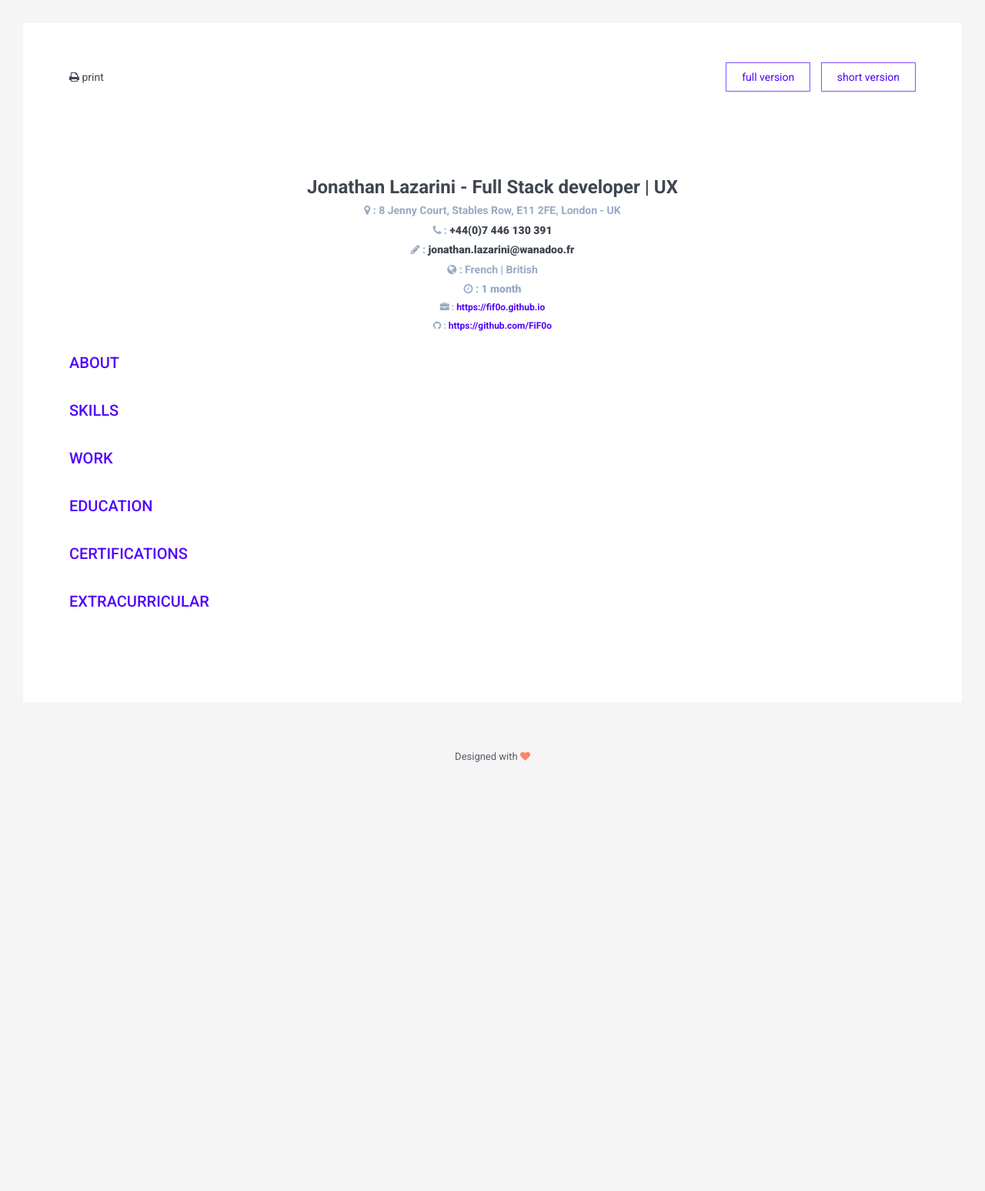
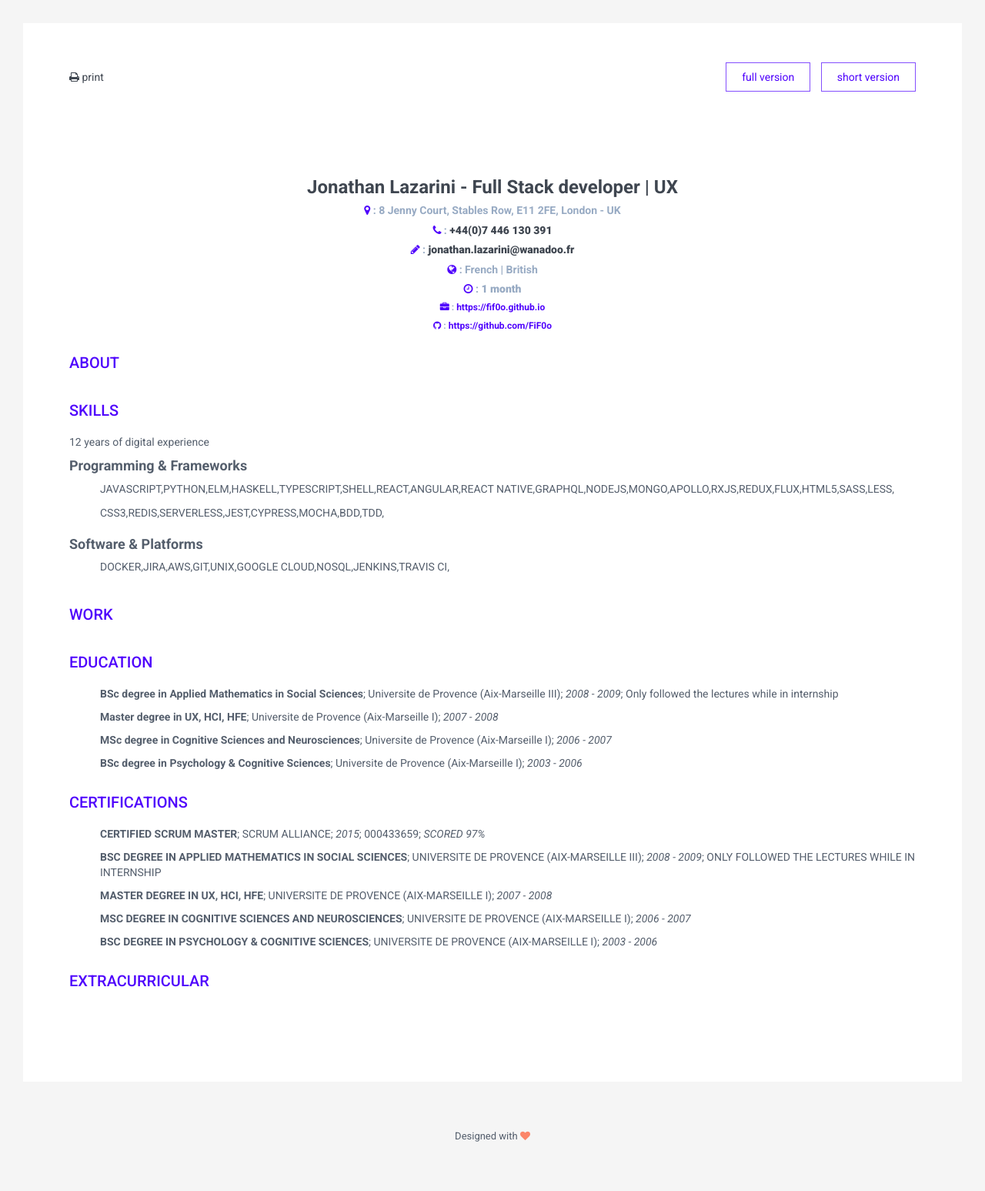
Before and after one commit to FiF0o/online-cv, a Jekyll site: the page built from short-version.html, in a window 1280 px wide. Shown: the whole page at 77% size. Built offline with Jekyll 4.4.1, drawn with Linux system fonts in a browser that asks for light colours; before the commit the page ends 1054 px from its top, so only the background shows below that.

Commit message:
add styling, data and sections for skills education, certifications

```diff
--- a/_data/short/certifications.yml
+++ b/_data/short/certifications.yml
@@ -0,0 +1,5 @@
+- <b>Certified Scrum Master</b>; Scrum Alliance; <i>2015</i>;  000433659; <i>scored 97%</i>
+- <b>BSc degree in Applied Mathematics in Social Sciences</b>; Universite de Provence (Aix-Marseille III); <i>2008 - 2009</i>; Only followed the lectures while in internship
+- <b>Master degree in UX, HCI, HFE</b>; Universite de Provence (Aix-Marseille I); <i>2007 - 2008</i>
+- <b>MSc degree in Cognitive Sciences and Neurosciences</b>; Universite de Provence (Aix-Marseille I); <i>2006 - 2007</i>
+- <b>BSc degree in Psychology & Cognitive Sciences</b>; Universite de Provence (Aix-Marseille I); <i>2003 - 2006</i>
--- a/_data/short/education.yml
+++ b/_data/short/education.yml
@@ -0,0 +1,4 @@
+- <b>BSc degree in Applied Mathematics in Social Sciences</b>; Universite de Provence (Aix-Marseille III); <i>2008 - 2009</i>; Only followed the lectures while in internship
+- <b>Master degree in UX, HCI, HFE</b>; Universite de Provence (Aix-Marseille I); <i>2007 - 2008</i>
+- <b>MSc degree in Cognitive Sciences and Neurosciences</b>; Universite de Provence (Aix-Marseille I); <i>2006 - 2007</i>
+- <b>BSc degree in Psychology & Cognitive Sciences</b>; Universite de Provence (Aix-Marseille I); <i>2003 - 2006</i>
--- a/_data/short/skills.yaml
+++ b/_data/short/skills.yaml
@@ -1,3 +1,39 @@
-- A
-- B
-- B
+programming:
+- Javascript
+- Python
+- Elm
+- Haskell
+- Typescript
+- Shell
+- React
+- Angular
+- React Native
+- GraphQL
+- NodeJs
+- Mongo
+- Apollo
+- RxJS
+- Redux
+- Flux
+- HTML5
+- SASS
+- Less
+- CSS3
+- Redis
+- Serverless
+- Jest
+- Cypress
+- Mocha
+- BDD
+- TDD
+
+platforms:
+- Docker
+- Jira
+- AWS
+- Git
+- Unix
+- Google Cloud
+- noSQL
+- Jenkins
+- Travis CI
--- a/_includes/short/certifications.html
+++ b/_includes/short/certifications.html
@@ -1,3 +1,10 @@
 <section class="certifications-section">
   <h2 class="section-title">Certifications</h2>
+    {% for certification in site.data.short.certifications %}
+    <ul class="section-list">
+      <li>
+          {{ certification }}
+      </li>
+    </ul>
+    {% endfor %}
 </section>
--- a/_includes/short/education.html
+++ b/_includes/short/education.html
@@ -1,3 +1,10 @@
 <section class="education-section">
   <h2 class="section-title">Education</h2>
+  {% for ed in site.data.short.education %}
+  <ul class="section-list">
+    <li>
+        {{ ed }}
+    </li>
+  </ul>
+  {% endfor %}
 </section>
--- a/_includes/short/identity.html
+++ b/_includes/short/identity.html
@@ -1,10 +1,10 @@
 <section class="about light">
     <h3 class= "dark">{{ site.data.short.identity.fullname }} - {{ site.data.short.identity.jobtitle }}</h3>
-    <h5><i class="fa fa-map-marker"></i>&nbsp;: <span>{{ site.data.short.identity.address }}</span></h5>
-    <h5><i class="fa fa-phone"></i>&nbsp;: <span class="bold dark">{{ site.data.short.identity.tel }}</span></h5>
-    <h5><i class="fa fa-pencil"></i>&nbsp;: <span class="bold dark">{{ site.data.short.identity.email }}</span></h5>
-    <h5><i class="fa fa-globe"></i>&nbsp;: <span>{{ site.data.short.identity.nationality }}</span></h5>
-    <h5><i class="fa fa-clock-o"></i>&nbsp;: <span class="bold">{{ site.data.short.identity.availability }}</span></h5>
-    <h6><i class="fa fa-briefcase"></i>&nbsp;: <span><a href="{{ site.data.short.identity.website }}">{{ site.data.short.identity.website }}</a></span></h6>
-    <h6><i class="fa fa-github"></i>&nbsp;: <span><a href="{{ site.data.short.identity.github }}">{{ site.data.short.identity.github }}</a></span></h6>
+    <h5><i class="fa fa-map-marker main"></i>&nbsp;: <span>{{ site.data.short.identity.address }}</span></h5>
+    <h5><i class="fa fa-phone main"></i>&nbsp;: <span class="bold dark">{{ site.data.short.identity.tel }}</span></h5>
+    <h5><i class="fa fa-pencil main"></i>&nbsp;: <span class="bold dark">{{ site.data.short.identity.email }}</span></h5>
+    <h5><i class="fa fa-globe main"></i>&nbsp;: <span>{{ site.data.short.identity.nationality }}</span></h5>
+    <h5><i class="fa fa-clock-o main"></i>&nbsp;: <span class="bold">{{ site.data.short.identity.availability }}</span></h5>
+    <h6><i class="fa fa-briefcase main"></i>&nbsp;: <span><a href="{{ site.data.short.identity.website }}">{{ site.data.short.identity.website }}</a></span></h6>
+    <h6><i class="fa fa-github main"></i>&nbsp;: <span><a href="{{ site.data.short.identity.github }}">{{ site.data.short.identity.github }}</a></span></h6>
   </section>
--- a/_includes/short/skills.html
+++ b/_includes/short/skills.html
@@ -1,15 +1,20 @@
 <section class="skills-section">
-    <h2 class="section-title">Skills</h2>
-    <!-- {% for skill in site.data.short.skills %}
-    <p>{{skill}}</p>
-
+  <h2 class="section-title">Skills</h2>
+  <p>12 years of digital experience</p>
+  <h4>Programming & Frameworks</h4>
+  <ul class="section-list">
+    {% for skill in site.data.short.skills.programming %}
+    <li class="section-list-inline">
+      <p>{{skill}},</p>
+    </li>
     {% endfor %}
-    <section>
-      4 lines
-    </section>
-    <section>
-      Skills
-      - Programming
-      - Sofware / Platforms
-    </section> -->
+  </ul>
+  <h4>Software & Platforms</h4>
+  <ul class="section-list">
+    {% for platform in site.data.short.skills.platforms %}
+    <li class="section-list-inline">
+      <p>{{platform}},</p>
+    </li>
+    {% endfor %}
+  </ul>
 </section>
--- a/assets/css/styles.css
+++ b/assets/css/styles.css
@@ -333,6 +333,9 @@ p {
 /**
 * Short Layout used for a concise/wordish version of CV
 */
+.short .main {
+  color: #4f03fc;
+}
 .short .about {
   text-align: center;
 }
@@ -344,6 +347,16 @@ p {
 }
 .short .bold {
   font-weight: 800;
+}
+.short .certifications-section {
+  text-transform: uppercase;
+}
+.short .section-list {
+  list-style-type: none;
+}
+.short .section-list .section-list-inline {
+  display: inline-block;
+  text-transform: uppercase;
 }
 /**
 * Navigation & Section
```
Also changed, not shown: assets/less/styles.less (+19 -1 lines).
